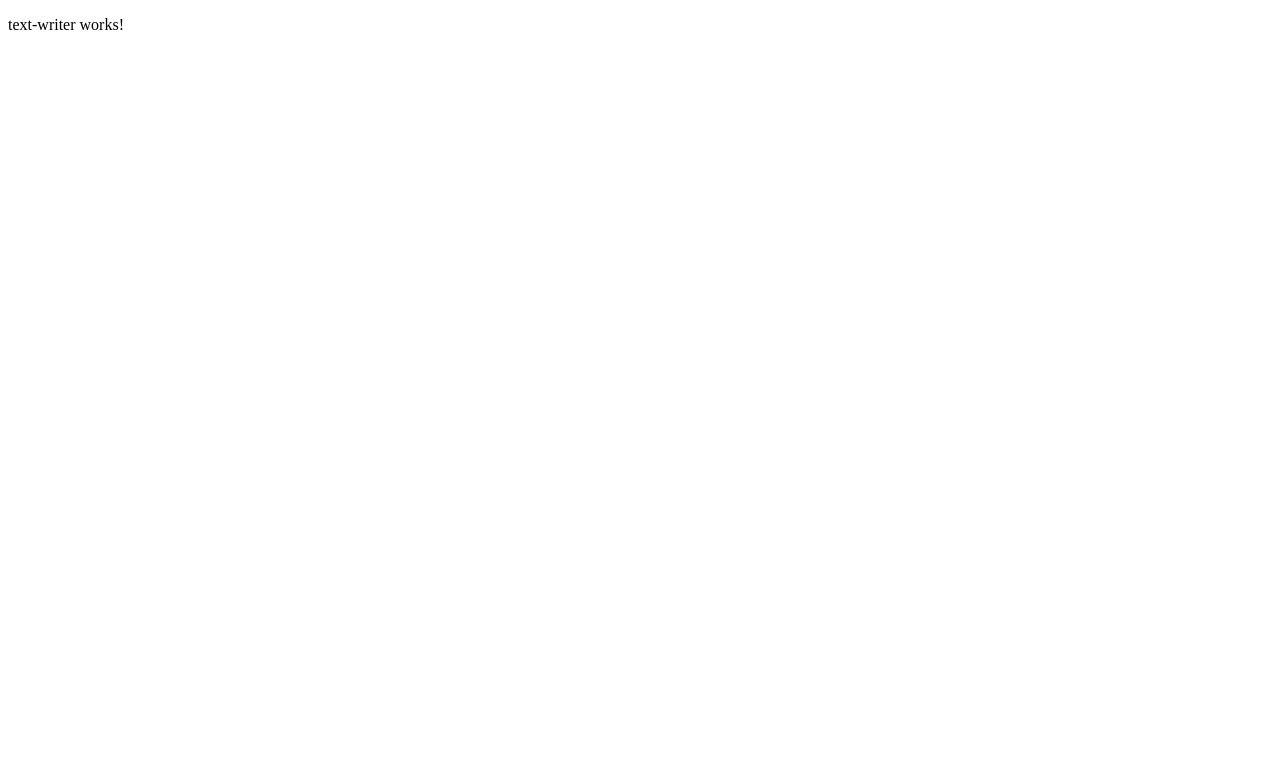
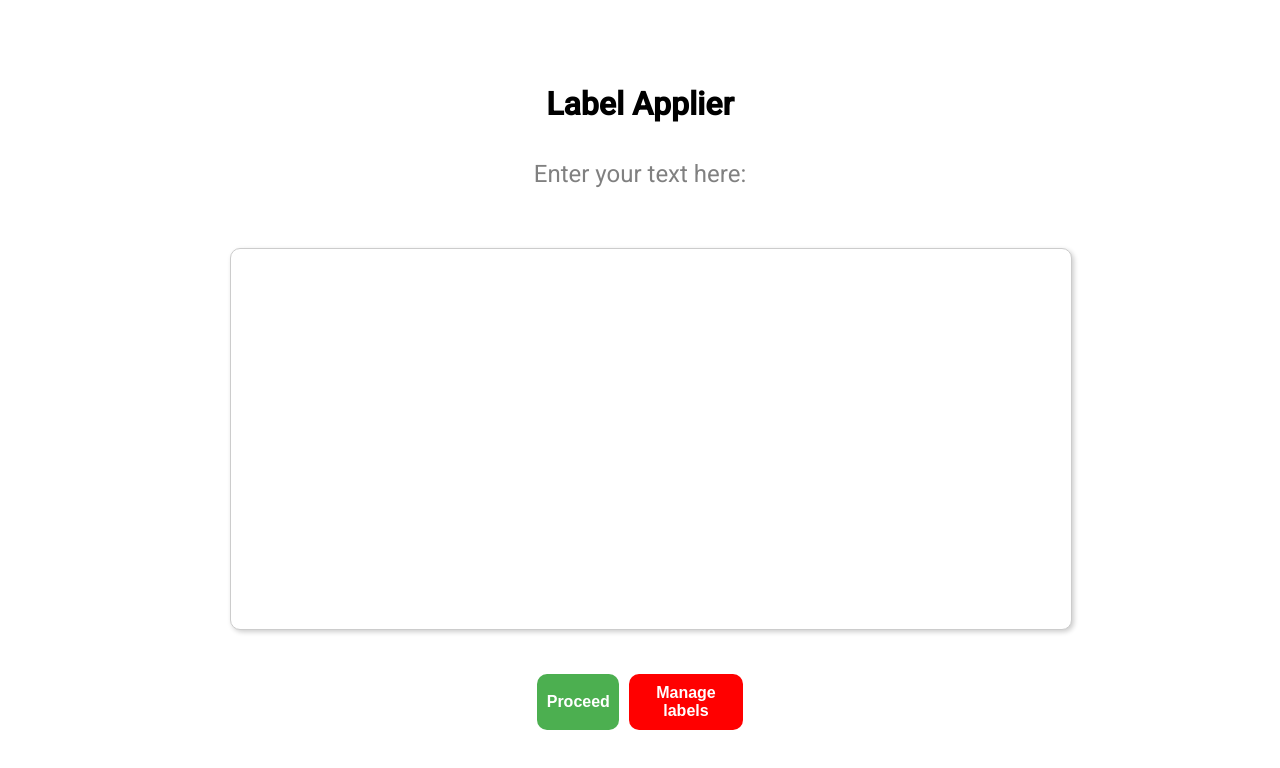
Before and after one commit to Med-BO/LabelApplier, an Angular app in the folder labelApplier_frontend/: page /text in a window 1280 px wide. Shown: the top 768 px of the page. Built offline with nearby package versions, Linux system fonts and the light colour scheme.

Commit message:
Developed the text input screen

```diff
--- a/labelApplier_frontend/angular.json
+++ b/labelApplier_frontend/angular.json
@@ -25,6 +25,7 @@
               "src/assets"
             ],
             "styles": [
+              "@angular/material/prebuilt-themes/deeppurple-amber.css",
               "src/styles.css"
             ],
             "scripts": []
@@ -87,6 +88,7 @@
               "src/assets"
             ],
             "styles": [
+              "@angular/material/prebuilt-themes/deeppurple-amber.css",
               "src/styles.css"
             ],
             "scripts": []
--- a/labelApplier_frontend/package.json
+++ b/labelApplier_frontend/package.json
@@ -11,10 +11,12 @@
   "private": true,
   "dependencies": {
     "@angular/animations": "^15.2.0",
+    "@angular/cdk": "^15.2.9",
     "@angular/common": "^15.2.0",
     "@angular/compiler": "^15.2.0",
     "@angular/core": "^15.2.0",
     "@angular/forms": "^15.2.0",
+    "@angular/material": "^15.2.9",
     "@angular/platform-browser": "^15.2.0",
     "@angular/platform-browser-dynamic": "^15.2.0",
     "@angular/router": "^15.2.0",
--- a/labelApplier_frontend/src/app/text-writer/text-writer.component.css
+++ b/labelApplier_frontend/src/app/text-writer/text-writer.component.css
@@ -0,0 +1,74 @@
+body {
+    width: 100%;
+    height: 100vh;
+    display: flex;
+    flex-direction: column;
+    justify-content: center;
+    align-items: center;
+}
+
+.text-form-container {
+    height: 70%;
+    display: flex;
+    flex-direction: column;
+    justify-content: center;
+    align-items: center;
+    width: 80%;
+    border-radius: 10px;
+}
+
+.title {
+    display: flex;
+    justify-content: center;
+    align-items: center;
+    text-align: center;
+    font-size: 2rem;
+    font-weight: 600;
+    margin-bottom: 2rem;
+}
+
+
+.container {
+    width: 80%;
+    margin: 20px auto;
+    padding: 20px;
+}
+
+.custom-textarea {
+    width: 100%;
+    padding: 10px;
+    border: 1px solid #ccc;
+    border-radius: 10px;
+    box-shadow: 2px 2px 5px rgba(0, 0, 0, 0.2);
+    resize: none; /* Prevent textarea resizing by the user */
+}
+
+h2 {
+    color: grey;
+    font-weight: 400;
+}
+
+.submit-btn {
+    width: 10%;
+    padding: 10px;
+    border: none;
+    border-radius: 10px;
+    background-color: #4caf50;
+    color: white;
+    font-size: 1rem;
+    font-weight: 600;
+    cursor: pointer;
+    margin-right: 10px;
+}
+
+.labels-btn {
+    width: 14%;
+    padding: 10px;
+    border: none;
+    border-radius: 10px;
+    background-color: red;
+    color: white;
+    font-size: 1rem;
+    font-weight: 600;
+    cursor: pointer;
+}
--- a/labelApplier_frontend/src/app/text-writer/text-writer.component.html
+++ b/labelApplier_frontend/src/app/text-writer/text-writer.component.html
@@ -1 +1,16 @@
-<p>text-writer works!</p>
+<body>
+    <div class="title">
+        Label Applier
+    </div>
+    <div class="text-form-container">
+        <h2>Enter your text here:</h2>
+        <div class="container">
+            <textarea class="custom-textarea" rows="24"></textarea>
+        </div>
+        <div style="width: 80%; display: flex; justify-content: center;">
+            <button class="submit-btn">Proceed</button>
+            <button class="labels-btn">Manage labels</button>
+        </div>
+
+    </div>
+</body>
--- a/labelApplier_frontend/src/index.html
+++ b/labelApplier_frontend/src/index.html
@@ -6,6 +6,9 @@
   <base href="/">
   <meta name="viewport" content="width=device-width, initial-scale=1">
   <link rel="icon" type="image/x-icon" href="favicon.ico">
+  <link rel="preconnect" href="https://fonts.gstatic.com">
+  <link href="https://fonts.googleapis.com/css2?family=Roboto:wght@300;400;500&display=swap" rel="stylesheet">
+  <link href="https://fonts.googleapis.com/icon?family=Material+Icons" rel="stylesheet">
 </head>
 <body>
   <app-root></app-root>
--- a/labelApplier_frontend/src/styles.css
+++ b/labelApplier_frontend/src/styles.css
@@ -1 +1,5 @@
-/* You can add global styles to this file, and also import other style files */
+body {
+    font-family: "open sans", "Helvetica Neue", Helvetica, Arial, sans-serif;
+}
+html, body { height: 100%; }
+body { margin: 0; font-family: Roboto, "Helvetica Neue", sans-serif; }
```
Also changed, not shown: labelApplier_frontend/src/app/app.module.ts (+9 -1 lines), 1 other file (tests, documents, lock files or other folders).
